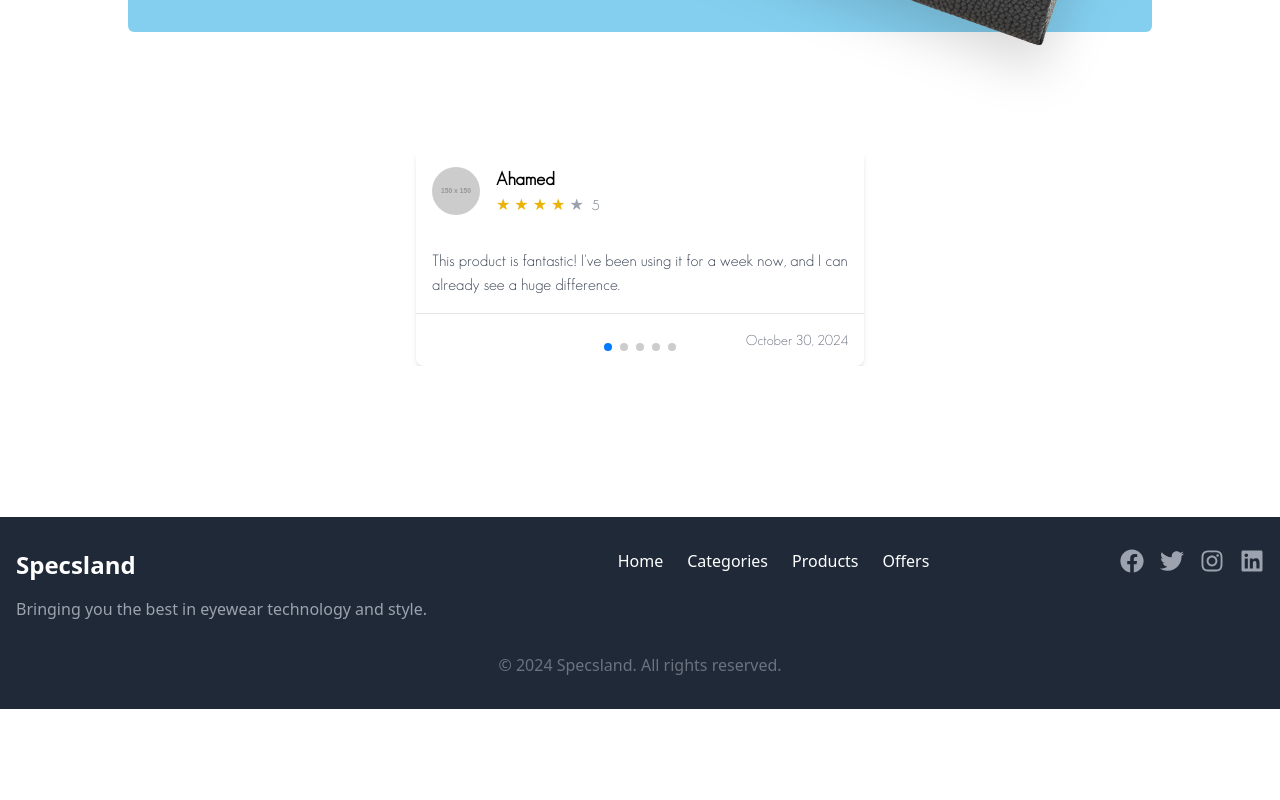
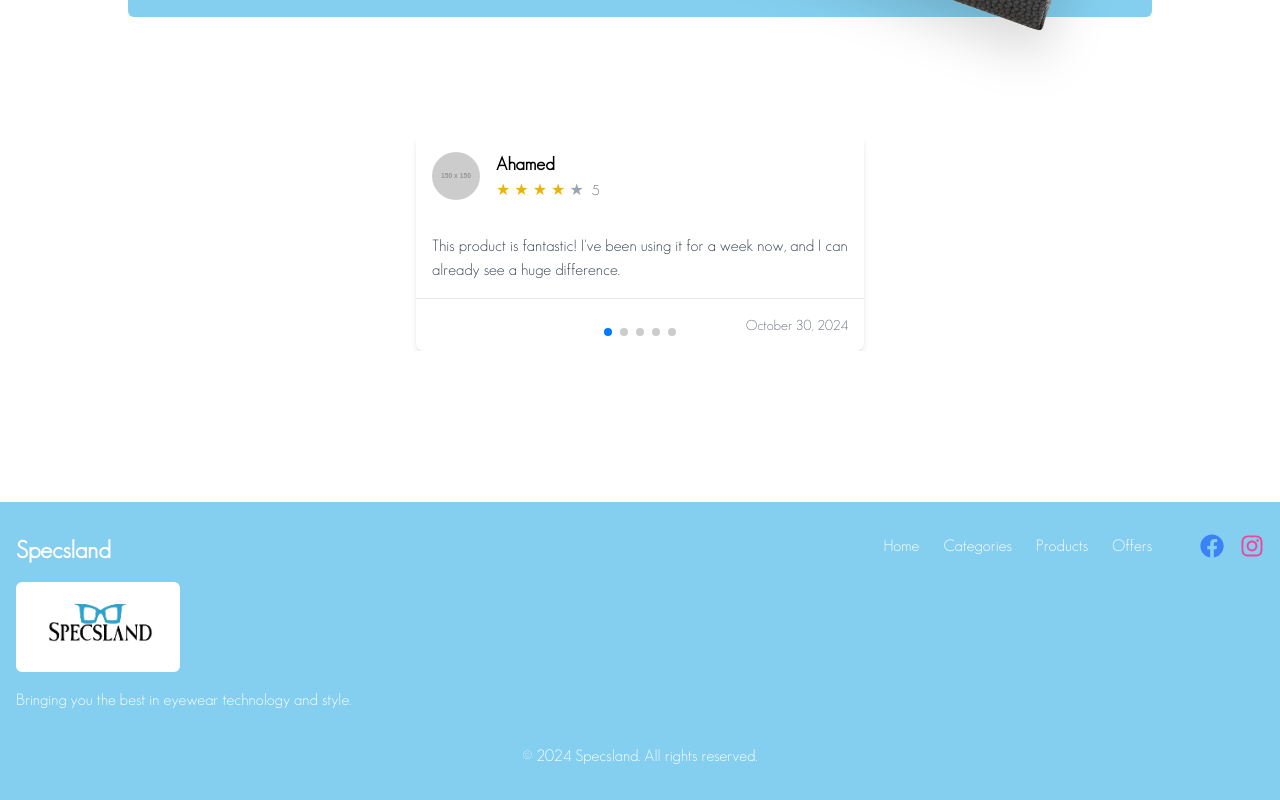
Before and after one commit to Thameem6369538954/Specsland-app, a React (Vite) app: page / in a window 1280 px wide. Shown: the part 2578-3378 px from the top of the page. Before the commit the page ends 3287 px from the top, so only its background shows below. Built offline with nearby package versions, Linux system fonts and the light colour scheme.

Commit message:
first commit

```diff
--- a/src/Components/Footer.jsx
+++ b/src/Components/Footer.jsx
@@ -1,56 +1,52 @@
 import React from "react";
 import { FaFacebook, FaTwitter, FaInstagram, FaLinkedin } from "react-icons/fa";
+import LogoSL from "../Images/LogoSL.png";
 
 const Footer = () => {
   const currentYear = new Date().getFullYear();
 
   return (
-    <footer className="bg-gray-800 text-white py-8">
+    <footer className="bg-secondary text-white py-8 font-roboto">
       <div className="container mx-auto px-4">
         <div className="flex flex-col md:flex-row justify-between items-center md:items-start space-y-8 md:space-y-0 md:space-x-12">
           {/* Logo and About */}
           <div className="flex flex-col items-center md:items-start space-y-4">
             <h1 className="text-2xl font-semibold">Specsland</h1>
-            <p className="text-gray-400 text-center md:text-left">
+            <img src={LogoSL} className="w-[20%] rounded-md" alt="" />
+            <p className="text-White text-center md:text-left">
               Bringing you the best in eyewear technology and style.
             </p>
           </div>
 
           {/* Links */}
           <div className="flex flex-col items-center space-y-4 md:space-y-0 md:space-x-6 md:flex-row">
-            <a href="#" className="hover:text-gray-300">
+            <a href="#" className="hover:text-black">
               Home
             </a>
-            <a href="#" className="hover:text-gray-300">
+            <a href="#" className="hover:text-black">
               Categories
             </a>
-            <a href="#" className="hover:text-gray-300">
+            <a href="#" className="hover:text-black">
               Products
             </a>
-            <a href="#" className="hover:text-gray-300">
+            <a href="#" className="hover:text-black">
               Offers
             </a>
           </div>
 
           {/* Social Media Links */}
           <div className="flex space-x-4">
-            <a href="#" className="text-gray-400 hover:text-gray-300">
+            <a href="#" className="text-blue-500 hover:text-gray-300">
               <FaFacebook size={24} />
             </a>
-            <a href="#" className="text-gray-400 hover:text-gray-300">
-              <FaTwitter size={24} />
-            </a>
-            <a href="#" className="text-gray-400 hover:text-gray-300">
+            <a href="#" className="text-pink-500 hover:text-gray-300">
               <FaInstagram size={24} />
-            </a>
-            <a href="#" className="text-gray-400 hover:text-gray-300">
-              <FaLinkedin size={24} />
             </a>
           </div>
         </div>
 
         {/* Copyright */}
-        <div className="mt-8 text-center text-gray-500">
+        <div className="mt-8 text-center text-white">
           <p>&copy; {currentYear} Specsland. All rights reserved.</p>
         </div>
       </div>
```
Also changed, not shown: src/Images/LogoSL.png, src/Images/LogoSLolf.png (added).
